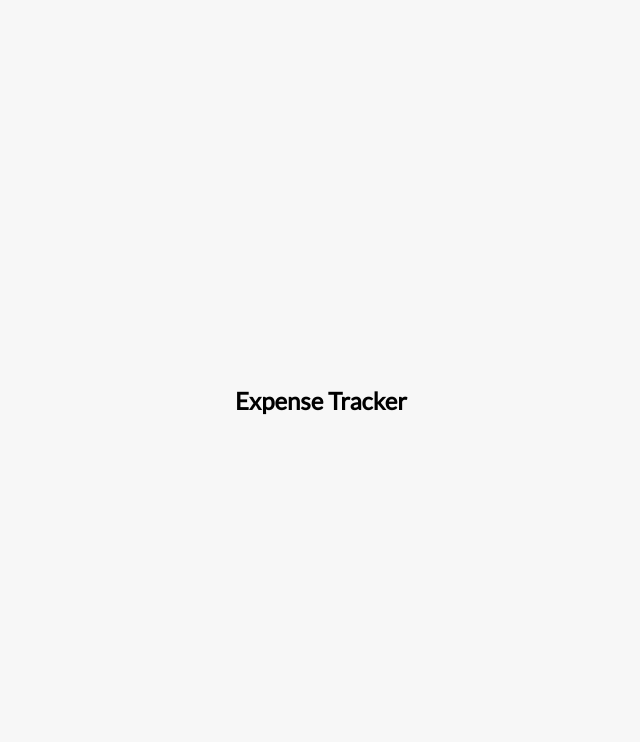
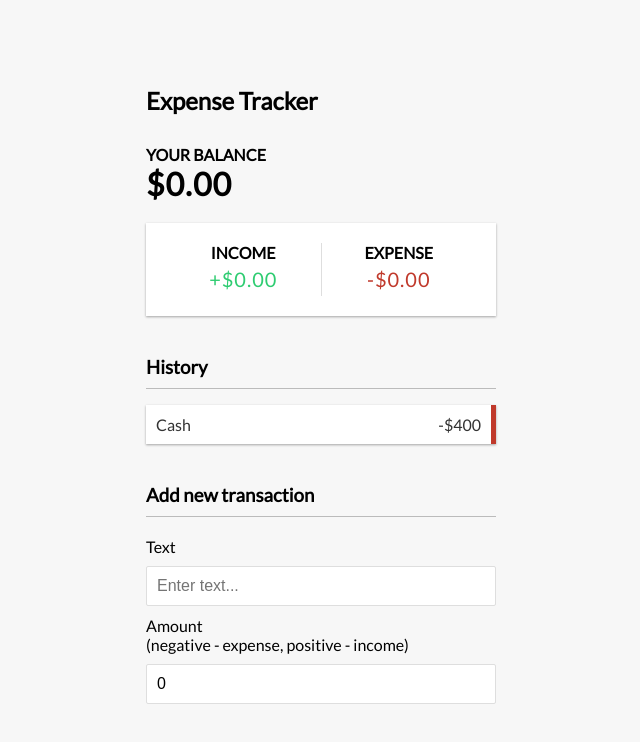
Before and after one commit to DmitryVelichko/expense-tracker-react, a React (Create React App) app: page / in a window 1280 px wide. Shown: the top 742 px of the page, without its empty margins (319-959 px from the left). Built offline with nearby package versions, Linux system fonts and the light colour scheme.

Commit message:
first commit

```diff
--- a/src/App.js
+++ b/src/App.js
@@ -1,11 +1,23 @@
 import React from 'react';
 import { Header } from './components/Header';
+import { Balance } from './components/Balance';
+import { IncomeExpenses } from './components/IncomeExpenses';
+import { TransactionList } from './components/TransactionList';
+import { AddTransaction } from './components/AddTransaction';
+
+
 import './App.css';
 
 function App() {
   return (
     <div>
       <Header />
+      <div className="container">
+        <Balance />
+        <IncomeExpenses />
+        <TransactionList />
+        <AddTransaction />
+      </div>
     </div>
   );
 }
--- /dev/null
+++ b/src/components/AddTransaction.js
@@ -0,0 +1,22 @@
+import React, {useState} from 'react';
+
+
+export const AddTransaction = () => {
+    const [text, setText] = useState('');
+    const [amount, setAmount] = useState(0);
+    return (
+        <>
+         <h3>Add new transaction</h3>
+         <form>
+            <div className="form-control">
+                <label htmlFor="text">Text</label>
+                <input type="text" value={text} onChange={(e) => setText(e.target.value)} placeholder='Enter text...' />
+            </div>
+            <div className="form-control">
+                <label htmlFor="amount">Amount <br/> (negative - expense, positive - income)</label>
+                <input type="number" value={amount} onChange={(e) => setAmount(e.target.value)} placeholder='Enter amount...' />
+            </div>
+         </form>
+        </>
+    )
+}
--- /dev/null
+++ b/src/components/Balance.js
@@ -0,0 +1,10 @@
+import React from 'react';
+
+export const Balance = () => {
+    return (
+        <>
+          <h4>Your Balance</h4>
+          <h1>$0.00</h1>
+        </>
+    )
+}
--- /dev/null
+++ b/src/components/IncomeExpenses.js
@@ -0,0 +1,16 @@
+import React from 'react'
+
+export const IncomeExpenses = () => {
+    return (
+        <div className="inc-exp-container">
+            <div>
+                <h4>Income</h4>
+                <p className='money plus'>+$0.00</p>
+            </div>
+            <div>
+                <h4>Expense</h4>
+                <p className='money minus'>-$0.00</p>
+            </div>
+        </div>
+    )
+}
--- /dev/null
+++ b/src/components/TransactionList.js
@@ -0,0 +1,14 @@
+import React from 'react'
+
+export const TransactionList = () => {
+    return (
+        <>
+            <h3>History</h3>
+            <ul className='list'>
+                <li className='minus'>
+                    Cash <span>-$400</span><button className="delete-btn">x</button>
+                </li>
+            </ul>
+        </>
+    )
+}
```
Also changed, not shown: src/context/GlobalState.js (added, +19 -0 lines).
